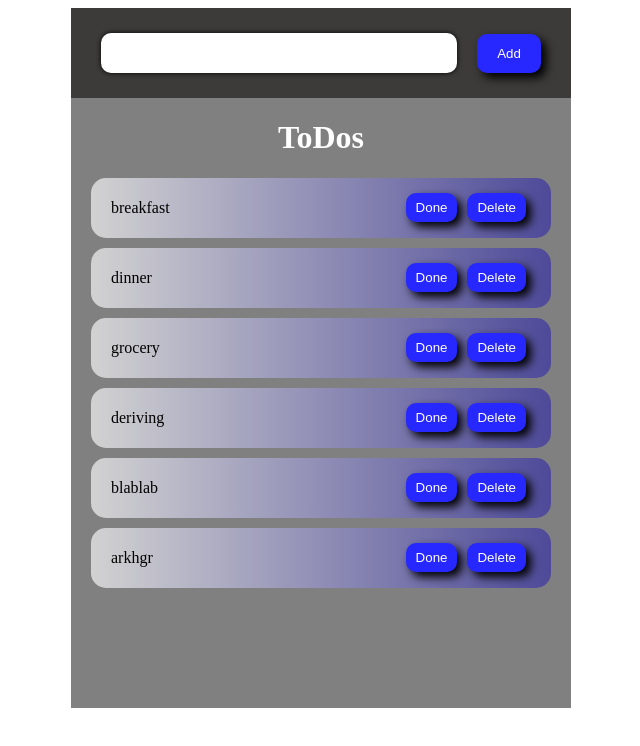
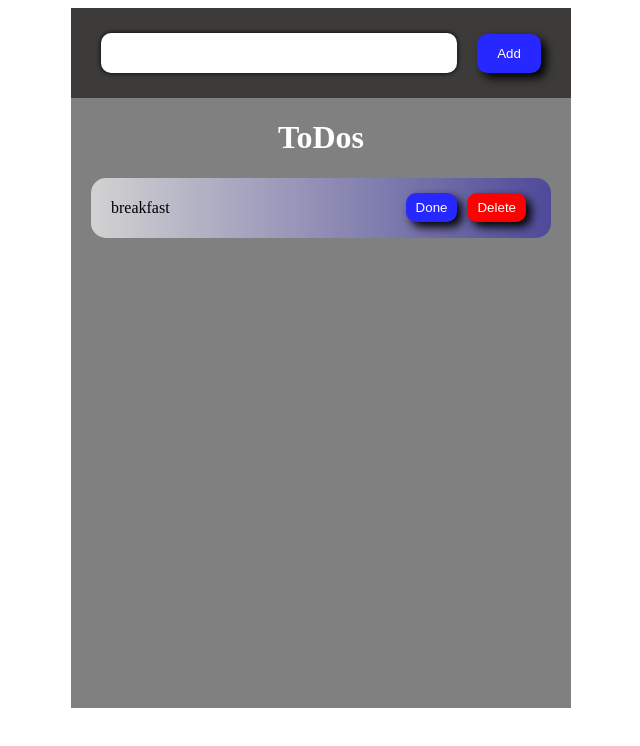
Before and after one commit to muhsintt777/TodoList, a React (Create React App) app: page / in a window 1280 px wide. Shown: the top 746 px of the page, without its empty margins (319-959 px from the left). Built offline with nearby package versions, Linux system fonts and the light colour scheme.

Commit message:
create new todos added

```diff
--- a/src/App.js
+++ b/src/App.js
@@ -1,15 +1,26 @@
 import "./App.css";
 import Todo from "./Components/Todo";
+import { useState } from "react";
 
 function App() {
-  const todoArr = [
-    "breakfast",
-    "dinner",
-    "grocery",
-    "deriving",
-    "blablab",
-    "arkhgr",
-  ];
+  const [todoArr, setTodoArr] = useState(["breakfast"]);
+  const [task, setTask] = useState("");
+  // const todoArr = [
+  //   "breakfast",
+  //   "dinner",
+  //   "grocery",
+  //   "deriving",
+  //   "blablab",
+  //   "arkhgr",
+  // ];
+
+  function changeHandler(event) {
+    setTask(event.target.value);
+  }
+  function clickHandler() {
+    setTodoArr([task, ...todoArr]);
+  }
+
   const newTodoArr = todoArr.map(function (item) {
     return <Todo item={item} />;
   });
@@ -17,8 +28,8 @@ function App() {
     <div className="App">
       <div className="todo-list-container">
         <header>
-          <input type="text" />
-          <button>Add</button>
+          <input value={task} onChange={changeHandler} type="text" />
+          <button onClick={clickHandler}>Add</button>
         </header>
         <div className="todo-list-body">
           <h1>ToDos</h1>
--- a/src/Components/Todo.css
+++ b/src/Components/Todo.css
@@ -19,3 +19,7 @@
     box-shadow: 5px 5px 10px rgb(0, 0, 0);
 
 }
+
+.delete-button{
+    background-color  : red  !important;
+}
--- a/src/Components/Todo.jsx
+++ b/src/Components/Todo.jsx
@@ -9,7 +9,7 @@ function Todo(props) {
       </div>
       <div className="todo-container-buttons">
         <button>Done</button>
-        <button>Delete</button>
+        <button className="delete-button">Delete</button>
       </div>
     </div>
   );
```
